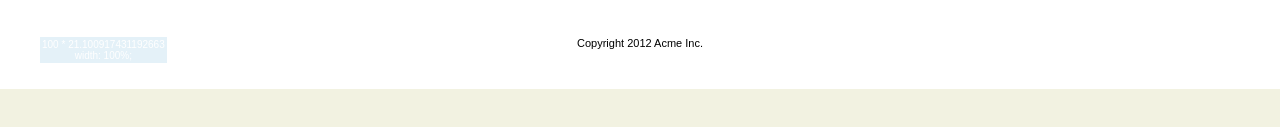
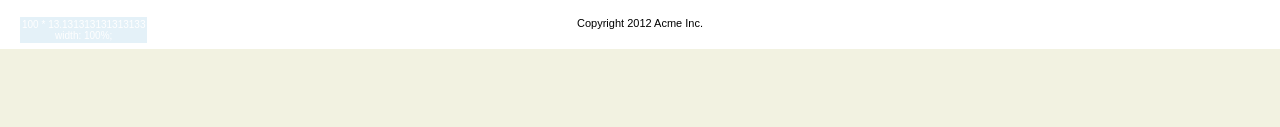
Before and after one commit to ThePaavero/percentify, a plain HTML site: page index.html in a window 1280 px wide. Shown: the part 347-474 px from the top of the page. Drawn offline with nearby package versions, Linux system fonts and the light colour scheme.

Commit message:
Fixed padding logic, etc.

```diff
--- a/demo.css
+++ b/demo.css
@@ -41,6 +41,6 @@ footer {
 	background: #fff;
 	display: block;
 	clear: both;
-	padding: 40px;
+	padding: 20px;
 	text-align: center;
 }
--- a/percentify.js
+++ b/percentify.js
@@ -107,8 +107,8 @@ var Percentifier = function(modify, custom_selectors) {
 		var percentages = {
 			width          : (my_width / parent_width) * 100,
 			height         : (my_height / parent_height) * 100,
-			padding_top    : (my_padding_top / parent_height) * 100,
-			padding_bottom : (my_padding_bottom / parent_height) * 100,
+			padding_top    : (my_padding_top / parent_width) * 100, // O_o
+			padding_bottom : (my_padding_bottom / parent_width) * 100, // o_O
 			padding_left   : (my_padding_left / parent_width) * 100,
 			padding_right  : (my_padding_right / parent_width) * 100
 		};
```
Also changed, not shown: 1 other file.
